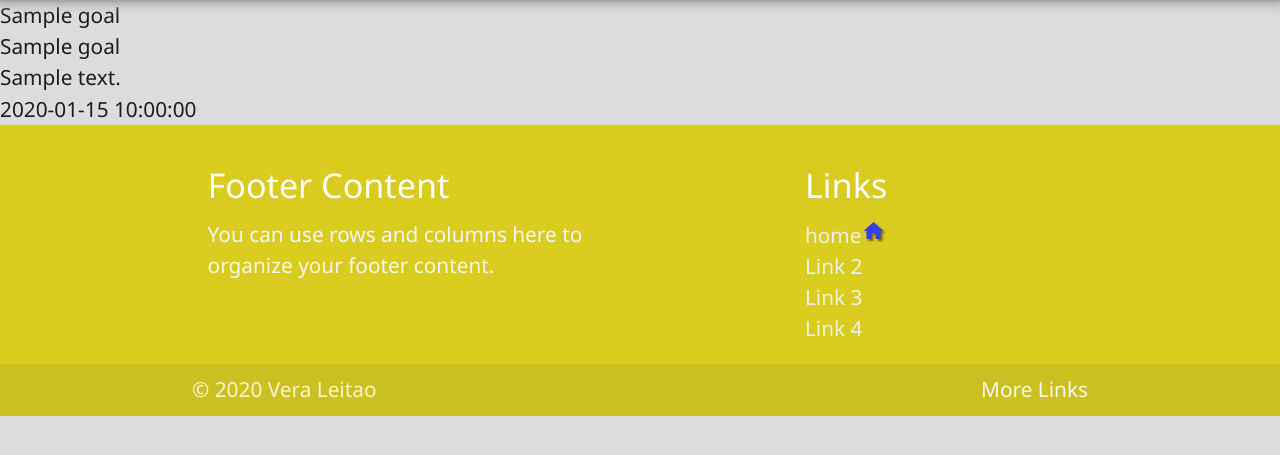
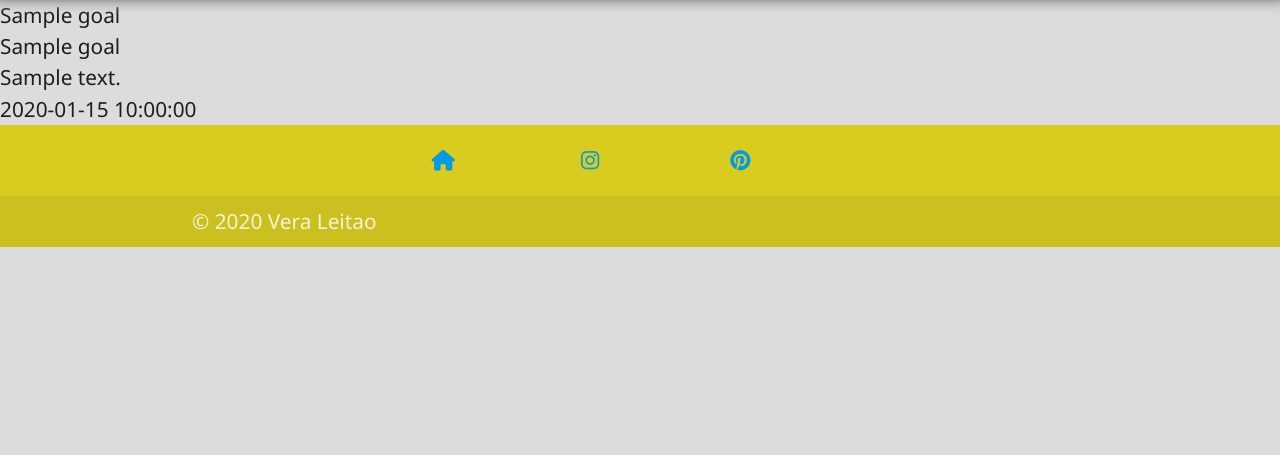
Before and after one commit to veraleitaodev/getGoals, a Flask app: page / in a window 1280 px wide. Shown: the part 64-519 px from the top of the page. Run offline with Flask 2, Linux system fonts and the light colour scheme; a database or web service that is not in the repository returns one stand-in record (values such as "Sample title"); some libraries are stand-ins or nearby versions; some web fonts are replaced.

Commit message:
add footer to base template

```diff
--- a/templates/base.html
+++ b/templates/base.html
@@ -16,27 +16,31 @@
       href="{{ url_for('static', filename='css/style.css')}}"
       type="text/css"
     />
+    <link
+      rel="shortcut icon"
+      href="/assets/images/favicon.ico"
+      type="image/jpg"
+    />
     {% block styles %} {%endblock %}
     <title>SetGoals</title>
-    <link rel="shortcut icon" href="/assets/images/faviconSetGoals.jpg" type="image">
   </head>
   <body>
-
     <header>
-
       <!--Desktop Navbar-->
       <nav>
         <div class="nav-wrapper">
           <div class="container">
             <a href="{{ url_for('set_goals') }}" class="brand-logo"
-                ><i class="material-icons logo-icon prefix">radio_button_checked</i>SetGoals</a
+              ><i class="material-icons logo-icon prefix"
+                >radio_button_checked</i
+              >SetGoals</a
             >
             <a href="#" data-target="mobile-demo" class="sidenav-trigger"
               ><i class="material-icons menu-icon">menu</i></a
             >
             <ul class="right hide-on-med-and-down">
               <li><a href="{{ url_for('set_goals') }}">Home</a></li>
-                <li><a href="{{ url_for('new_goal') }}">New Goal</a></li>
+              <li><a href="#">New Goal</a></li>
               <li><a href="{{ url_for('login') }}">Login</a></li>
               <li><a href="#">Logout</a></li>
               <li><a href="{{ url_for('register') }}">Register</a></li>
@@ -47,11 +51,19 @@
 
       <!--Mobile sidenav-->
       <ul class="sidenav" id="mobile-demo">
-          <li><a href="#!" class="brand-logo"
-                ><i class="material-icons logo-icon prefix">radio_button_checked</i>SetGoals</a
-              ></li>
+        <li>
+          <a href="#!" class="brand-logo"
+            ><i class="material-icons logo-icon prefix">radio_button_checked</i
+            >SetGoals</a
+          >
+        </li>
         <li><a href="{{ url_for('set_goals') }}">Home</a></li>
-          <li><a href="{{ url_for('new_goal') }}">New Goal</a></li>
+        <li>
+          <a href="{{ url_for('set_goals', username=session['user']) }}"
+            >profile</a
+          >
+        </li>
+        <li><a href="#">New Goal</a></li>
         <li><a href="{{ url_for('login') }}">Login</a></li>
         <li><a href="#">Logout</a></li>
         <li><a href="{{ url_for('register') }}">Register</a></li>
@@ -59,53 +71,50 @@
     </header>
     <section>
       <!-- messages from Flash -->
-      {% with messages = get_flashed_messages() %}
-        {% if messages %}
-            {% for message in messages %}
+      {% with messages = get_flashed_messages() %} {% if messages %} {% for
+      message in messages %}
       <div class="container">
         <div class="row">
           <div class="col s12 m8 offset-m2">
             <div class="card-panel flashed_messages center-align">
-                            <span class="white-text">{{ message }}
-                            </span>
+              <span class="white-text">{{ message }} </span>
             </div>
           </div>
         </div>
       </div>
-            {% endfor %}
-        {% endif %}
-      {% endwith %}
+      {% endfor %} {% endif %} {% endwith %}
     </section>
-      <main>
-      {% block content %} {% endblock %}
-      </main>
+    <main>{% block content %} {% endblock %}</main>
     <footer class="page-footer">
       <div class="container">
         <div class="row">
-              <div class="col l6 s12">
-                <h5 class="white-text">Footer Content</h5>
-                <p class="grey-text text-lighten-4">You can use rows and columns here to organize your footer content.</p>
+          <div class="col s2 offset-s3">
+            <a class="footer-links" href="{{ url_for('set_goals') }}"
+              ><i class="fas fa-home"></i
+            ></a>
           </div>
-              <div class="col l4 offset-l2 s12">
-                <h5 class="white-text">Links</h5>
-                <ul>
-                  <li><a class="grey-text text-lighten-3" href="{{ url_for('set_goals') }}">home<i class="material-icons new-form-icon prefix">home</i></a></li>
-                  <li><a class="grey-text text-lighten-3" href="#!">Link 2</a></li>
-                  <li><a class="grey-text text-lighten-3" href="#!">Link 3</a></li>
-                  <li><a class="grey-text text-lighten-3" href="#!">Link 4</a></li>
-                </ul>
+          <div class="col s2">
+            <a class="footer-links" href="https://www.instagram.com/"
+              ><i class="fab fa-instagram"></i
+            ></a>
+          </div>
+          <div class="col s2">
+            <a class="footer-links" href="https://www.pinterest.com/"
+              ><i class="fab fa-pinterest"></i
+            ></a>
           </div>
         </div>
       </div>
       <div class="footer-copyright">
-            <div class="container">
-            © 2020 Vera Leitao
-            <a class="grey-text text-lighten-4 right" href="#!">More Links</a>
-            </div>
+        <div class="container">© 2020 Vera Leitao</div>
       </div>
     </footer>
     <script src="https://ajax.googleapis.com/ajax/libs/jquery/3.5.1/jquery.min.js"></script>
     <script src="https://cdnjs.cloudflare.com/ajax/libs/materialize/1.0.0/js/materialize.min.js"></script>
+    <script
+      src="https://kit.fontawesome.com/fc05d49b22.js"
+      crossorigin="anonymous"
+    ></script>
     <script src="{{ url_for('static', filename='js/script.js') }}"></script>
     {% block scripts %} {% endblock %}
   </body>
```
Lines whose indentation alone changed are shown as unchanged.
